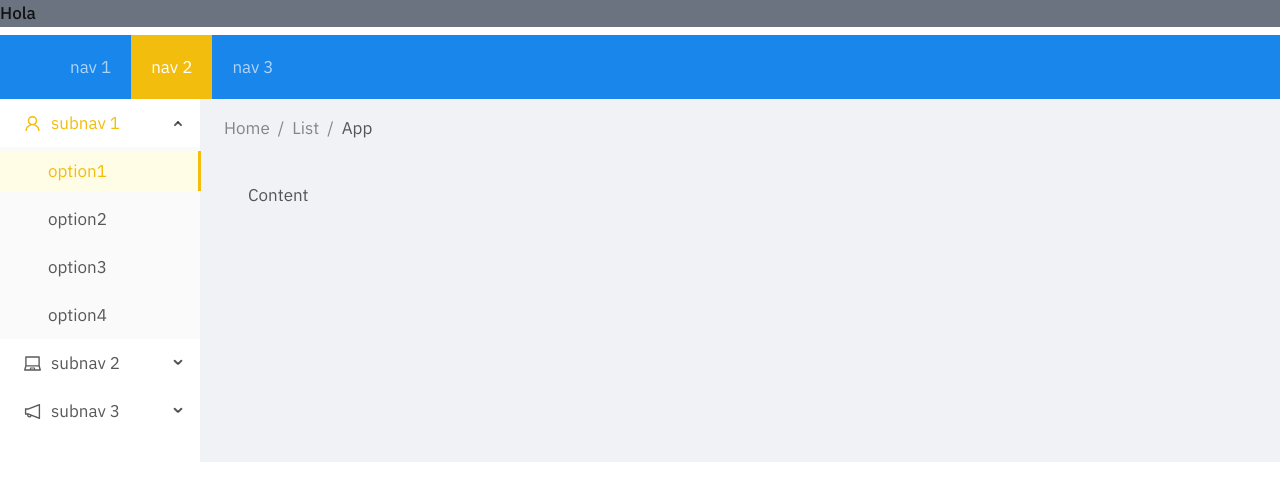
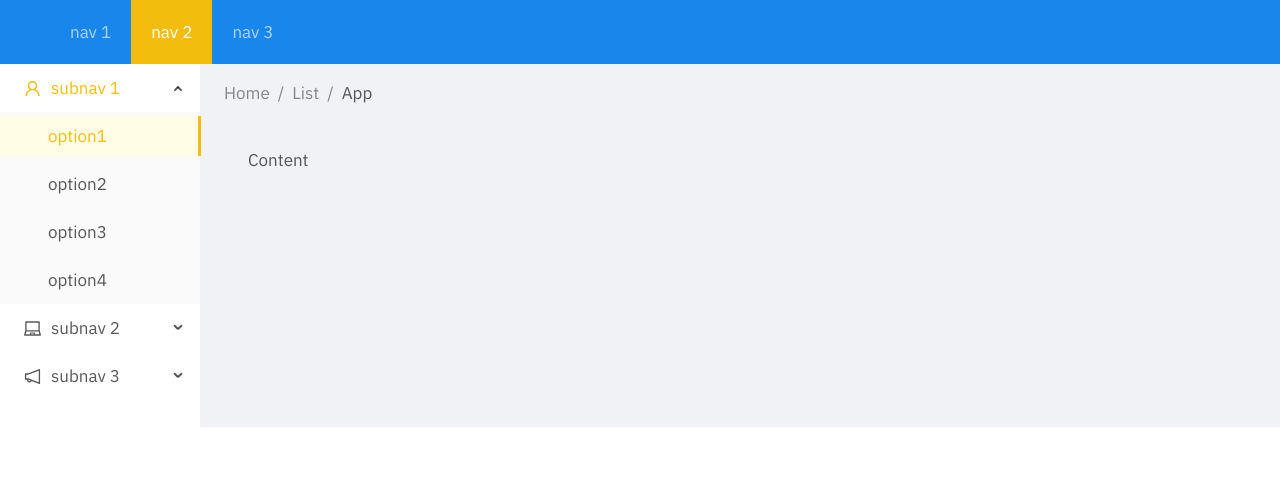
Before and after one commit to VicDCruz/world-ranks-nextjs, a Next.js app: page / in a window 1280 px wide. Shown: the top 500 px of the page. Built offline with nearby package versions, Linux system fonts and the light colour scheme.

Commit message:
New favicon

```diff
--- a/components/Layout.js
+++ b/components/Layout.js
@@ -1,10 +1,17 @@
+import Head from 'next/head';
 import '../styles/global.css';
 
 function Layout(props) {
     return (
-        <div className="font-sans">
-            <h1 className="bg-gray-500">Hola</h1>
-            {props.children}
+        <div>
+            <Head>
+                <title>World ranks</title>
+                <meta name="viewport" content="initial-scale=1.0, width=device-width" />
+                <link rel="icon" href="/favicon.ico" />
+            </Head>
+            <div className="font-sans">
+                {props.children}
+            </div>
         </div>
     )
 }
```
Also changed, not shown: 1 other file (tests, documents, lock files or other folders).
